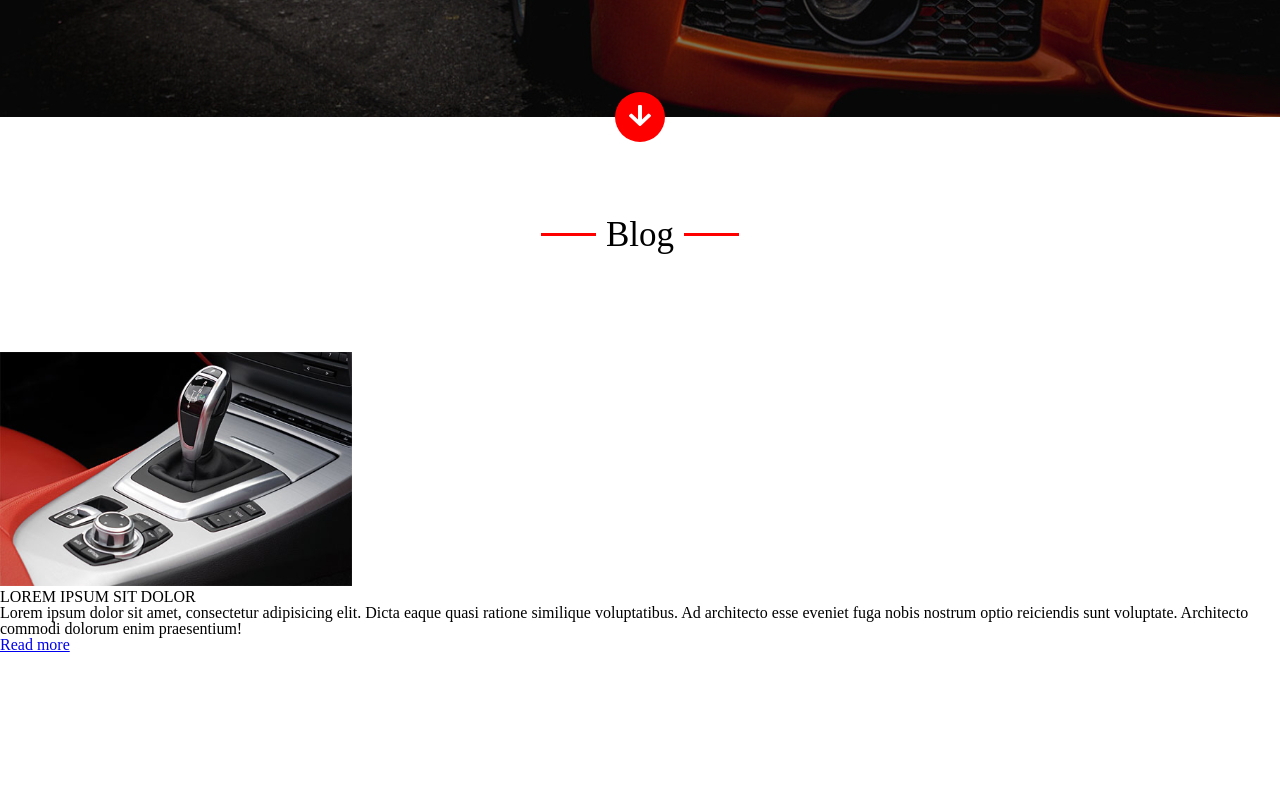
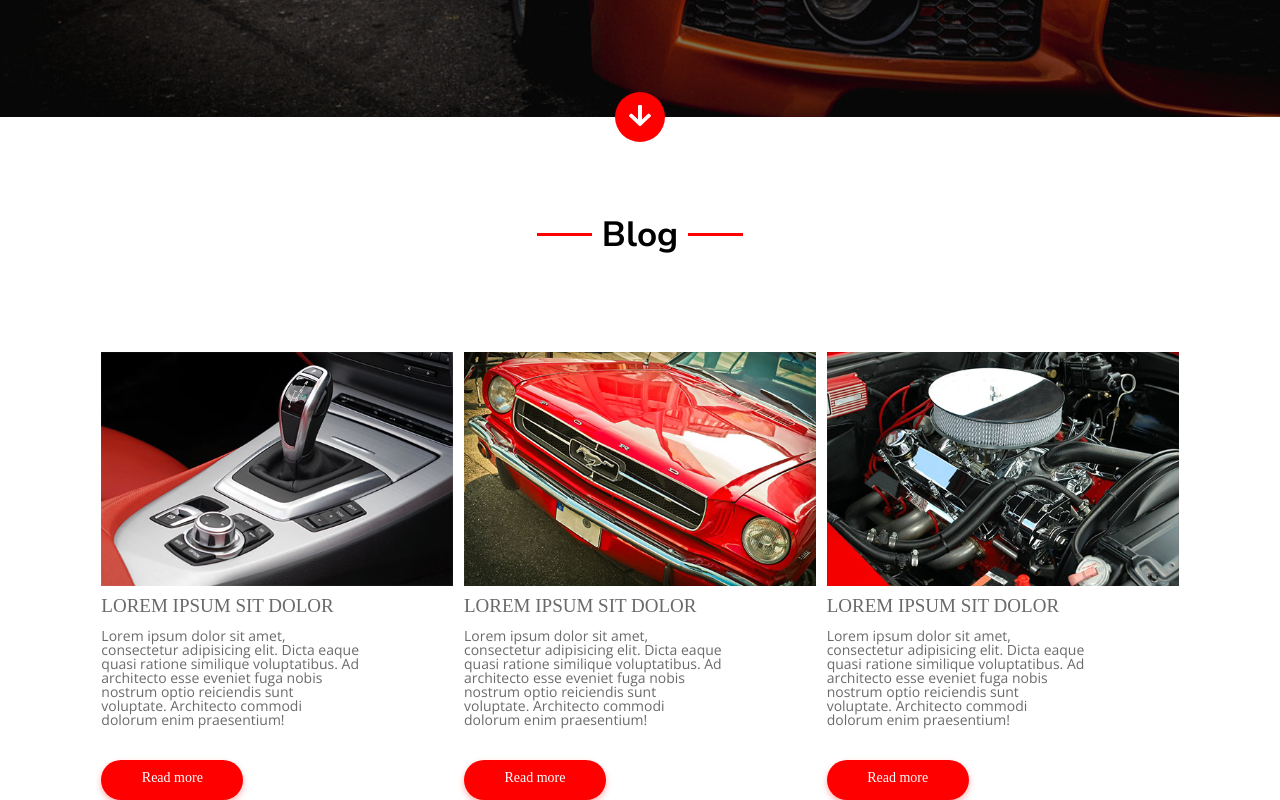
Before and after one commit to edoslaw544/CarSharing, a plain HTML site: page index.html in a window 1280 px wide. Shown: the part 683-1483 px from the top of the page. Before the commit the page ends 1436 px from the top, so only its background shows below. Drawn offline with nearby package versions, Linux system fonts and the light colour scheme.

Commit message:
Car Sharing - section one

```diff
--- a/css/style.css
+++ b/css/style.css
@@ -4,6 +4,7 @@ html body{
     width: 100%;
     position: relative;
 }
+
 /*HEADER*/
 .container{
     width: 917px;
@@ -46,13 +47,11 @@ html body{
     display: flex;
     justify-content: flex-start;
     align-items: center;
-    /*padding: 10px 40px;*/
     height: 88px;
 }
 .page-header nav{
     display: flex;
     justify-content: center;
-    /*width: 128px;*/
     height: 88px;
     }
 .page-header li{
@@ -69,7 +68,7 @@ html body{
     cursor: default;
 }
 .bg p{
-    font-family: ;
+    font-family:'Nunito Sans',sans-serif;
     font-size: 40px;
     position: relative;
     z-index: 1;
@@ -120,7 +119,7 @@ html body{
 .btn{
     border-radius: 40px;
     text-decoration: none;
-    font-family: Nunito-sans, bold;
+    font-family: 'Nunito-sans', bold;
     font-size: 1rem;
     padding: 23px 54px;
     position: relative;
@@ -156,16 +155,24 @@ html body{
 }
 /*END HEADER*/
 
-/*SECTION*/
+/*SECTION ONE*/
 section{
-    margin: 100px 0;
+    display: flex;
+    justify-content: space-around;
+    width: 1088px;
+    position: absolute;
+    left: 50%;
+    transform: translate(-50%, 0px);
+
 }
 .title{
     display: flex;
     justify-content: center;
     align-items: center;
+    font-family: 'Nunito Sans', sans-serif;
+    font-weight: bold;
     font-size: 35px;
-
+    margin: 100px 0;
 }
 .title::before{
     content: "";
@@ -181,3 +188,39 @@ section{
     background-color: red;
     margin-left: 10px;
 }
+.column{
+    width: 352px;
+    display: inline-block;
+}
+.blog > h4 {
+    font-family:'Nunito-sans', regular;
+    font-size: 19px;
+    padding: 7px 0;
+    color: #6A6A6A;
+}
+.blog > p {
+    font-family:'Open Sans', light;
+    font-size: 14px;
+    padding: 7px 0;
+    color: #6A6A6A;
+    display: inline-block;
+    margin-right: 92px;
+}
+.section-btn{
+    width: 142px;
+    height: 40px;
+    background-color: red;
+    border-radius: 40px;
+    box-shadow: 0px 3px 6px #FF00004D;
+    display: flex;
+    justify-content: center;
+    margin-top: 26px;
+}
+.button{
+    text-decoration: none;
+    padding: 11px 29px;
+    font-family: 'Nunito-sans', Bold;
+    font-size: 14px;
+    color: white;
+}
+/*END SECTION ONE*/
--- a/index.html
+++ b/index.html
@@ -5,8 +5,7 @@
     <title>Title</title>
     <link rel="stylesheet" href="css/reset.css">
     <link rel="stylesheet" href="css/style.css">
-    <link href="https://fonts.googleapis.com/css2?family=Nunito+Sans:wght@300;400;700;800;900&family=Source+Sans+Pro:ital,wght@0,400;0,600;0,700;0,900;1,700&display=swap" rel="stylesheet">
-
+    <link href="https://fonts.googleapis.com/css2?family=Nunito+Sans:wght@300;400;600;700;900&family=Open+Sans:wght@300&display=swap" rel="stylesheet">
 </head>
 <body>
 <!--HEADER-->
@@ -46,12 +45,15 @@
     </header>
 <!--END HEADER-->
 
-<!--SECTION-->
+<!--SECTION ONE-->
+    <div>
+        <h3 class="title">Blog</h3>
+    </div>
+
+
     <section>
-    <h3 class="title">Blog</h3>
-    </section>
-    <section class="blog">
-        <article>
+       <div class="column">
+                <article class="blog">
                     <img src="./imgages/photo1.png" alt="">
                     <h4>LOREM IPSUM SIT DOLOR</h4>
                     <p>Lorem ipsum dolor sit amet,
@@ -61,13 +63,48 @@
                         fuga nobis nostrum optio reiciendis sunt voluptate. Architecto commodi
                         dolorum enim praesentium!
                     </p>
-            <div>
-                <a href="#">Read more</a>
+                    <div class="section-btn">
+                        <a class="button" href="#">Read more</a>
+                    </div>
+                </article>
+
+       </div>
+        <div class="column">
+            <article class="blog">
+                <img src="./imgages/photo2.png" alt="">
+                <h4>LOREM IPSUM SIT DOLOR</h4>
+                <p>Lorem ipsum dolor sit amet,
+                    consectetur adipisicing elit.
+                    Dicta eaque quasi ratione similique
+                    voluptatibus. Ad architecto esse eveniet
+                    fuga nobis nostrum optio reiciendis sunt voluptate. Architecto commodi
+                    dolorum enim praesentium!
+                </p>
+                <div class="section-btn">
+                    <a class="button" href="#">Read more</a>
+                </div>
+            </article>
+
+        </div>
+        <div class="column">
+            <article class="blog">
+                <img src="./imgages/photo3.png" alt="">
+                <h4>LOREM IPSUM SIT DOLOR</h4>
+                <p>Lorem ipsum dolor sit amet,
+                    consectetur adipisicing elit.
+                    Dicta eaque quasi ratione similique
+                    voluptatibus. Ad architecto esse eveniet
+                    fuga nobis nostrum optio reiciendis sunt voluptate. Architecto commodi
+                    dolorum enim praesentium!
+                </p>
+                <div class="section-btn">
+                    <a class="button" href="#">Read more</a>
+                </div>
+            </article>
+
         </div>
 
-        </article>
     </section>
-
 
 
 
```
Lines whose indentation alone changed are shown as unchanged.
